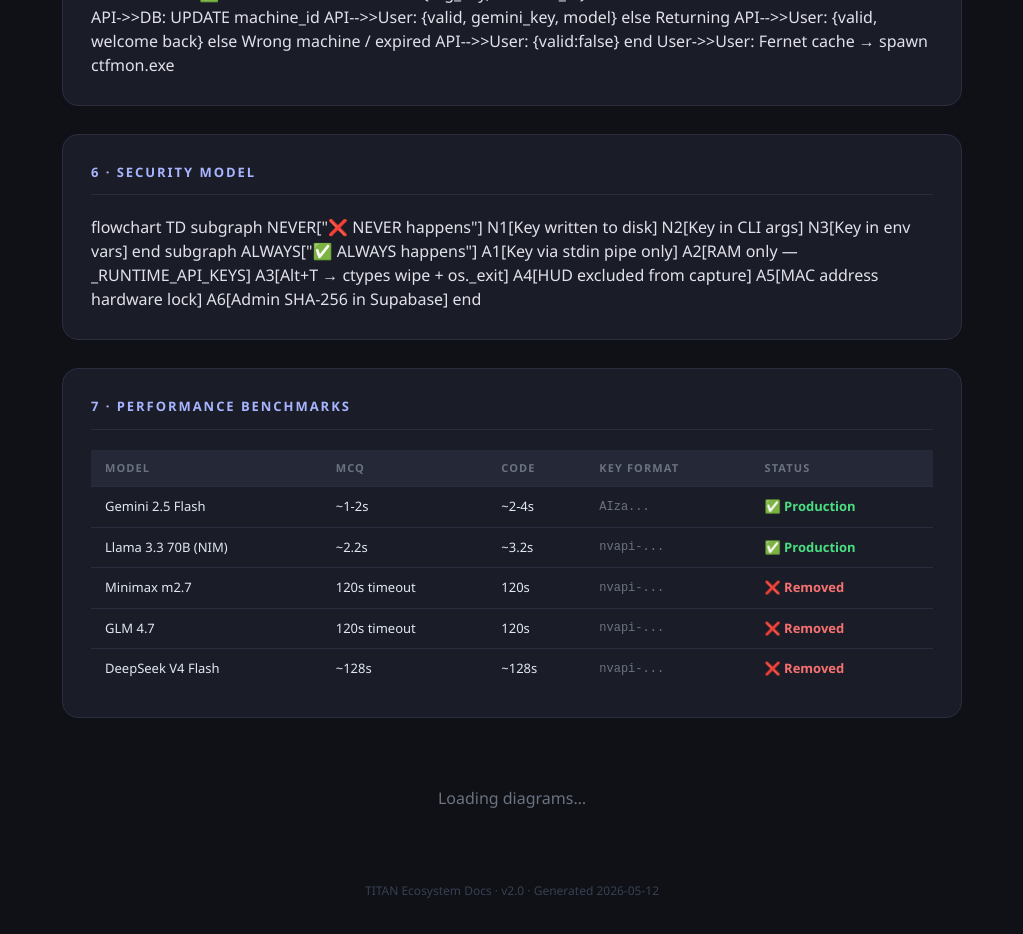
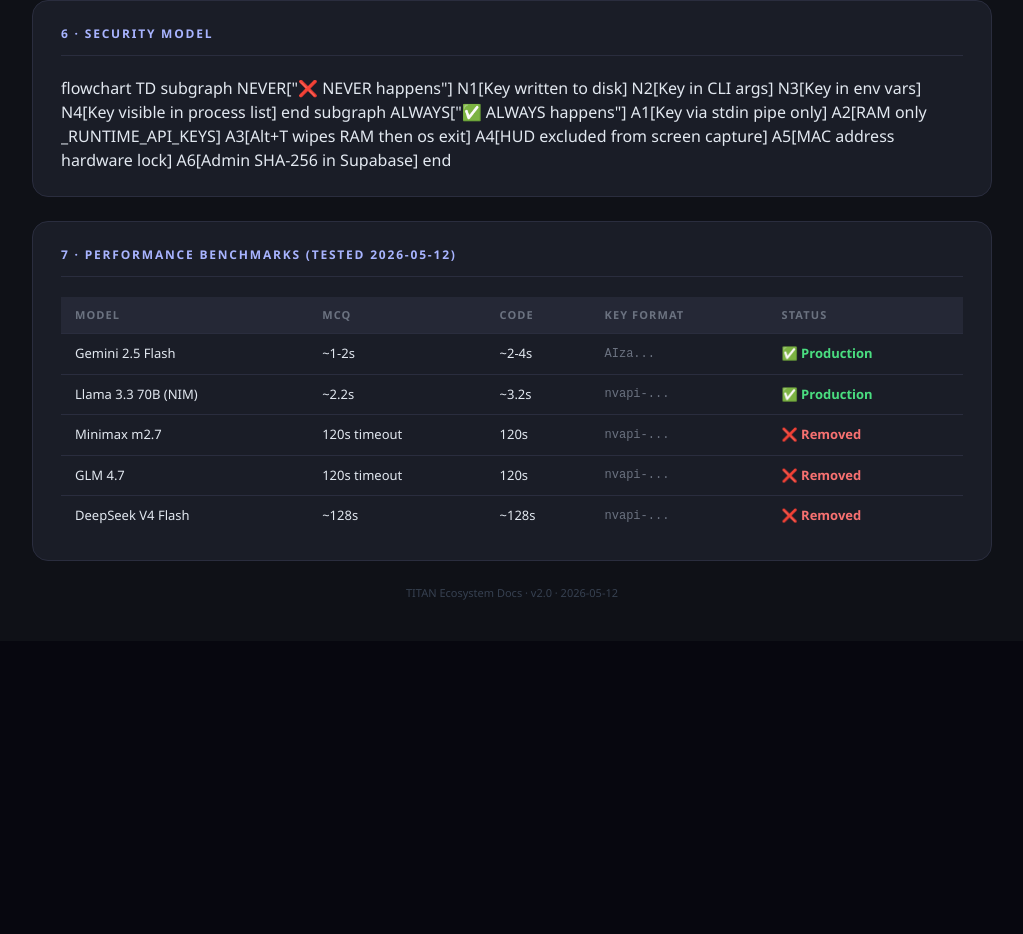
Before and after one commit to ritheshh-cmyk/lockcode, a Next.js app in the folder web/: page /docs in a window 1280 px wide. Shown: the part 1440-2374 px from the top of the page, without its empty margins (128-1151 px from the left). After the commit the page ends 2081 px from the top, so only its background shows below. Built offline with nearby package versions, Linux system fonts and the light colour scheme.

Commit message:
fix: mermaid renders as SVG + docs opens in same tab

```diff
--- a/web/app/admin/page.tsx
+++ b/web/app/admin/page.tsx
@@ -1,6 +1,7 @@
 "use client";
 
 import { useState, useEffect, useCallback } from "react";
+import { useRouter } from "next/navigation";
 import {
   verifyAdminPassword,
   fetchAllLicenses,
@@ -481,6 +482,7 @@
 
 // â”€â”€ Main Dashboard â”€â”€â”€â”€â”€â”€â”€â”€â”€â”€â”€â”€â”€â”€â”€â”€â”€â”€â”€â”€â”€â”€â”€â”€â”€â”€â”€â”€â”€â”€â”€â”€â”€â”€â”€â”€â”€â”€â”€â”€
 function Dashboard({ onLogout }: { onLogout: () => void }) {
+  const router = useRouter();
   const [licenses, setLicenses] = useState<License[]>([]);
   const [loading, setLoading] = useState(true);
   const [page, setPage] = useState<Page>("overview");
@@ -535,7 +537,7 @@
   ];
 
   function navigate(p:Page) {
-    if (p === "docs") { window.open("/docs", "_blank"); return; }
+    if (p === "docs") { router.push("/docs"); return; }
     setPage(p);
   }
 
--- a/web/app/docs/page.tsx
+++ b/web/app/docs/page.tsx
@@ -1,43 +1,11 @@
 "use client";
-import { useEffect, useRef, useState } from "react";
-
-export default function DocsPage() {
-  const containerRef = useRef<HTMLDivElement>(null);
-  const [loaded, setLoaded] = useState(false);
-
-  useEffect(() => {
-    const script = document.createElement("script");
-    script.src = "https://cdn.jsdelivr.net/npm/mermaid@10/dist/mermaid.min.js";
-    script.onload = () => {
-      (window as any).mermaid.initialize({
-        startOnLoad: false,
-        theme: "dark",
-        themeVariables: {
-          background: "#1a1d27",
-          primaryColor: "#252836",
-          primaryTextColor: "#e2e8f0",
-          primaryBorderColor: "#2a2d3e",
-          lineColor: "#a8b4ff",
-          secondaryColor: "#1e2130",
-          tertiaryColor: "#252836",
-          edgeLabelBackground: "#1a1d27",
-          clusterBkg: "#1e2130",
-          titleColor: "#a8b4ff",
-        },
-        flowchart: { curve: "basis" },
-        sequence: { actorMargin: 60 },
-      });
-      (window as any).mermaid.run({ nodes: containerRef.current?.querySelectorAll(".mermaid") });
-      setLoaded(true);
-    };
-    document.head.appendChild(script);
-  }, []);
+import { useEffect } from "react";
 
 const diagrams = [
   {
     title: "1 · Full Ecosystem Overview",
     code: `graph TB
-    subgraph CLOUD["☁️ Cloud"]
+    subgraph CLOUD["☁️ Cloud Layer"]
         SB[(Supabase DB)]
         VR[Vercel Next.js]
         GEMINI[Google Gemini API]
@@ -82,26 +50,26 @@
     title: "3 · All Hotkeys & Magic Sequences",
     code: `flowchart LR
     subgraph HOTKEYS["⌨️ Hotkeys"]
-        F5[F5 → Code capture]
-        ALT[Alt+Y → MCQ capture]
-        F6[F6 → Type next line]
-        F9[F9 → Paste ALL instantly]
-        F7[F7 → Ghost mode ON]
-        F8[F8 → Ghost mode OFF]
-        F2[F2 → Hide/Show HUD]
-        F3[F3 → Stealth cycle]
-        ALTT[Alt+T → Emergency exit]
+        F5[F5 Code capture]
+        ALT[Alt+Y MCQ capture]
+        F6[F6 Type next line]
+        F9[F9 Paste ALL instantly]
+        F7[F7 Ghost mode ON]
+        F8[F8 Ghost mode OFF]
+        F2[F2 Hide/Show HUD]
+        F3[F3 Stealth cycle]
+        ALTT[Alt+T Emergency exit]
     end
-    subgraph MAGIC["✨ Magic Sequences .."]
-        DC[..c → Code capture]
-        DM[..m → MCQ capture]
-        DG[..g → Ghost ON]
-        DS[..s → Ghost stop]
-        DH[..h → Toggle HUD]
-        DT[..t → Stealth]
-        DL[..l → Line by line]
-        DP[..p → Paste ALL]
-        DQ[..q → Quit]
+    subgraph MAGIC["✨ Magic Sequences"]
+        DC[..c Code capture]
+        DM[..m MCQ capture]
+        DG[..g Ghost ON]
+        DS[..s Ghost stop]
+        DH[..h Toggle HUD]
+        DT[..t Stealth]
+        DL[..l Line by line]
+        DP[..p Paste ALL]
+        DQ[..q Quit]
     end
     F9 -->|clipboard + Ctrl+V| PASTE[Ultra-fast paste\n2s countdown]
     DP -->|same as F9| PASTE`,
@@ -111,20 +79,20 @@
     code: `sequenceDiagram
     actor User
     participant HUD
-    participant Clipboard as Win32 Clipboard
-    participant Target as Target IDE/Editor
+    participant CB as Win32 Clipboard
+    participant IDE as Target IDE
 
-    User->>HUD: Press F9 (or ..p)
+    User->>HUD: Press F9 or type ..p
     HUD->>HUD: Extract code from output
     alt No code ready
-        HUD-->>User: Show "Press F5 first"
+        HUD-->>User: Press F5 first
     else Code ready
-        HUD-->>User: "Pasting in 2s — click target"
-        HUD-->>User: "Pasting in 1s — click target"
-        HUD->>Clipboard: OpenClipboard + SetClipboardText
-        HUD->>Target: Simulate Ctrl+V
-        Target-->>User: ✅ Full code pasted instantly
-        HUD-->>User: "Pasted N chars ✓"
+        HUD-->>User: Pasting in 2s — click target
+        HUD-->>User: Pasting in 1s — click target
+        HUD->>CB: SetClipboardText full code
+        HUD->>IDE: Simulate Ctrl+V
+        IDE-->>User: Full code pasted instantly
+        HUD-->>User: Pasted N chars done
     end`,
   },
   {
@@ -137,20 +105,20 @@
     participant DB as Supabase
 
     Admin->>Panel: Create license
-    Panel->>DB: INSERT {reg_key, gemini_key, model}
-    DB-->>Admin: ✅ Created
+    Panel->>DB: INSERT reg_key + gemini_key + model
+    DB-->>Admin: Created OK
 
-    User->>API: POST {reg_key, machine_id}
+    User->>API: POST reg_key + machine_id
     API->>DB: SELECT license
     alt First activation
         API->>DB: UPDATE machine_id
-        API-->>User: {valid, gemini_key, model}
-    else Returning
-        API-->>User: {valid, welcome back}
-    else Wrong machine / expired
-        API-->>User: {valid:false}
+        API-->>User: valid + gemini_key + model
+    else Returning user
+        API-->>User: valid welcome back
+    else Wrong machine or expired
+        API-->>User: valid false
     end
-    User->>User: Fernet cache → spawn ctfmon.exe`,
+    User->>User: Fernet cache then spawn ctfmon.exe`,
   },
   {
     title: "6 · Security Model",
@@ -159,72 +127,114 @@
         N1[Key written to disk]
         N2[Key in CLI args]
         N3[Key in env vars]
+        N4[Key visible in process list]
     end
     subgraph ALWAYS["✅ ALWAYS happens"]
         A1[Key via stdin pipe only]
-        A2[RAM only — _RUNTIME_API_KEYS]
-        A3[Alt+T → ctypes wipe + os._exit]
-        A4[HUD excluded from capture]
+        A2[RAM only _RUNTIME_API_KEYS]
+        A3[Alt+T wipes RAM then os exit]
+        A4[HUD excluded from screen capture]
         A5[MAC address hardware lock]
         A6[Admin SHA-256 in Supabase]
     end`,
   },
 ];
 
-  return (
-    <div style={{ background: "#0f1117", minHeight: "100vh", padding: "40px 24px", fontFamily: "'Segoe UI', system-ui, sans-serif" }}>
-      <div style={{ maxWidth: 900, margin: "0 auto" }}>
-        <div style={{ textAlign: "center", marginBottom: 48 }}>
-          <div style={{
-            display: "inline-flex", alignItems: "center", gap: 12,
-            background: "rgba(168,180,255,0.08)", border: "1px solid rgba(168,180,255,0.2)",
-            borderRadius: 12, padding: "8px 20px", marginBottom: 20
-          }}>
-            <span style={{ fontSize: 20 }}>⚡</span>
-            <span style={{ color: "#a8b4ff", fontSize: 12, fontWeight: 700, letterSpacing: "0.2em", textTransform: "uppercase" }}>TITAN v2.0</span>
-          </div>
-          <h1 style={{ color: "#e2e8f0", fontSize: 32, fontWeight: 800, marginBottom: 8 }}>Ecosystem Visual Workflow</h1>
-          <p style={{ color: "#6b7280", fontSize: 14 }}>Multi-Model AI · Hardware-Locked Licensing · Full Flow Diagrams</p>
-        </div>
-
-        {diagrams.map((d, i) => (
-          <div key={i} style={{
-            background: "#1a1d27", border: "1px solid #2a2d3e",
-            borderRadius: 16, padding: "28px", marginBottom: 28
-          }}>
-            <h2 style={{ color: "#a8b4ff", fontSize: 13, fontWeight: 700, textTransform: "uppercase", letterSpacing: "0.15em", marginBottom: 20, paddingBottom: 12, borderBottom: "1px solid #2a2d3e" }}>
-              {d.title}
-            </h2>
-            <div className="mermaid" style={{ display: "flex", justifyContent: "center", minHeight: 80 }}>
-              {d.code}
-            </div>
-          </div>
-        ))}
-
-        <div style={{ background: "#1a1d27", border: "1px solid #2a2d3e", borderRadius: 16, padding: 28, marginBottom: 28 }}>
-          <h2 style={{ color: "#a8b4ff", fontSize: 13, fontWeight: 700, textTransform: "uppercase", letterSpacing: "0.15em", marginBottom: 20, paddingBottom: 12, borderBottom: "1px solid #2a2d3e" }}>
-            7 · Performance Benchmarks
-          </h2>
-          <table style={{ width: "100%", borderCollapse: "collapse", fontSize: 13 }}>
-            <thead>
-              <tr style={{ background: "#252836" }}>
-                {["Model", "MCQ", "Code", "Key Format", "Status"].map(h => (
-                  <th key={h} style={{ padding: "10px 14px", color: "#6b7280", fontSize: 11, textTransform: "uppercase", letterSpacing: "0.1em", textAlign: "left" }}>{h}</th>
-                ))}
-              </tr>
-            </thead>
-            <tbody>
-              {[
+const benchmarks = [
   ["Gemini 2.5 Flash", "~1-2s", "~2-4s", "AIza...", "✅ Production", "#4ade80"],
   ["Llama 3.3 70B (NIM)", "~2.2s", "~3.2s", "nvapi-...", "✅ Production", "#4ade80"],
   ["Minimax m2.7", "120s timeout", "120s", "nvapi-...", "❌ Removed", "#f87171"],
   ["GLM 4.7", "120s timeout", "120s", "nvapi-...", "❌ Removed", "#f87171"],
   ["DeepSeek V4 Flash", "~128s", "~128s", "nvapi-...", "❌ Removed", "#f87171"],
-              ].map(([model, mcq, code, key, status, color], ri) => (
+];
+
+export default function DocsPage() {
+  useEffect(() => {
+    const load = () => {
+      (window as any).mermaid.initialize({
+        startOnLoad: false,
+        theme: "dark",
+        themeVariables: {
+          background: "#1a1d27",
+          primaryColor: "#252836",
+          primaryTextColor: "#e2e8f0",
+          primaryBorderColor: "#3a3d4e",
+          lineColor: "#a8b4ff",
+          secondaryColor: "#1e2130",
+          tertiaryColor: "#252836",
+          edgeLabelBackground: "#1a1d27",
+          clusterBkg: "#1e2130",
+          titleColor: "#a8b4ff",
+          nodeBorder: "#3a3d4e",
+          mainBkg: "#252836",
+        },
+        flowchart: { curve: "basis", useMaxWidth: true },
+        sequence: { actorMargin: 50, useMaxWidth: true },
+      });
+      // Small delay ensures all DOM nodes are painted
+      setTimeout(() => {
+        (window as any).mermaid.run();
+      }, 100);
+    };
+
+    if ((window as any).mermaid) {
+      load();
+    } else {
+      const script = document.createElement("script");
+      script.src = "https://cdn.jsdelivr.net/npm/mermaid@10/dist/mermaid.min.js";
+      script.onload = load;
+      document.head.appendChild(script);
+    }
+  }, []);
+
+  return (
+    <div style={{ background: "#0f1117", minHeight: "100vh", padding: "40px 20px", fontFamily: "'Segoe UI',system-ui,sans-serif", color: "#e2e8f0" }}>
+      <div style={{ maxWidth: 960, margin: "0 auto" }}>
+
+        {/* Header */}
+        <div style={{ textAlign: "center", marginBottom: 48 }}>
+          <div style={{ display: "inline-flex", alignItems: "center", gap: 10, background: "rgba(168,180,255,0.08)", border: "1px solid rgba(168,180,255,0.2)", borderRadius: 999, padding: "6px 18px", marginBottom: 16 }}>
+            <span>⚡</span>
+            <span style={{ color: "#a8b4ff", fontSize: 11, fontWeight: 700, letterSpacing: "0.2em", textTransform: "uppercase" }}>TITAN v2.0 · Multi-Model AI</span>
+          </div>
+          <h1 style={{ fontSize: 30, fontWeight: 800, margin: "0 0 8px", color: "#e2e8f0" }}>Ecosystem Visual Workflow</h1>
+          <p style={{ color: "#6b7280", fontSize: 13, margin: 0 }}>Hardware-Locked Licensing · Full Flow Diagrams · All Hotkeys</p>
+        </div>
+
+        {/* Diagrams */}
+        {diagrams.map((d, i) => (
+          <div key={i} style={{ background: "#1a1d27", border: "1px solid #2a2d3e", borderRadius: 16, padding: "24px 28px", marginBottom: 24 }}>
+            <h2 style={{ color: "#a8b4ff", fontSize: 12, fontWeight: 700, textTransform: "uppercase", letterSpacing: "0.15em", margin: "0 0 20px", paddingBottom: 12, borderBottom: "1px solid #2a2d3e" }}>
+              {d.title}
+            </h2>
+            <div
+              className="mermaid"
+              style={{ display: "flex", justifyContent: "center", overflowX: "auto" }}
+              dangerouslySetInnerHTML={{ __html: d.code }}
+            />
+          </div>
+        ))}
+
+        {/* Benchmarks table */}
+        <div style={{ background: "#1a1d27", border: "1px solid #2a2d3e", borderRadius: 16, padding: "24px 28px", marginBottom: 24 }}>
+          <h2 style={{ color: "#a8b4ff", fontSize: 12, fontWeight: 700, textTransform: "uppercase", letterSpacing: "0.15em", margin: "0 0 20px", paddingBottom: 12, borderBottom: "1px solid #2a2d3e" }}>
+            7 · Performance Benchmarks (Tested 2026-05-12)
+          </h2>
+          <div style={{ overflowX: "auto" }}>
+            <table style={{ width: "100%", borderCollapse: "collapse", fontSize: 13 }}>
+              <thead>
+                <tr style={{ background: "#252836" }}>
+                  {["Model", "MCQ", "Code", "Key Format", "Status"].map(h => (
+                    <th key={h} style={{ padding: "10px 14px", color: "#6b7280", fontSize: 11, textTransform: "uppercase", letterSpacing: "0.1em", textAlign: "left", fontWeight: 600 }}>{h}</th>
+                  ))}
+                </tr>
+              </thead>
+              <tbody>
+                {benchmarks.map(([model, mcq, code, key, status, color], ri) => (
                   <tr key={ri} style={{ borderTop: "1px solid #2a2d3e" }}>
-                  <td style={{ padding: "10px 14px", color: "#e2e8f0" }}>{model}</td>
-                  <td style={{ padding: "10px 14px", color: "#e2e8f0" }}>{mcq}</td>
-                  <td style={{ padding: "10px 14px", color: "#e2e8f0" }}>{code}</td>
+                    <td style={{ padding: "10px 14px", fontWeight: 500 }}>{model}</td>
+                    <td style={{ padding: "10px 14px" }}>{mcq}</td>
+                    <td style={{ padding: "10px 14px" }}>{code}</td>
                     <td style={{ padding: "10px 14px", color: "#6b7280", fontFamily: "monospace", fontSize: 12 }}>{key}</td>
                     <td style={{ padding: "10px 14px", color: color as string, fontWeight: 600 }}>{status}</td>
                   </tr>
@@ -232,15 +242,10 @@
               </tbody>
             </table>
           </div>
+        </div>
 
-        {!loaded && (
-          <div style={{ textAlign: "center", color: "#6b7280", padding: 40 }}>
-            Loading diagrams…
-          </div>
-        )}
-
-        <p style={{ textAlign: "center", color: "#374151", fontSize: 12, marginTop: 32 }}>
-          TITAN Ecosystem Docs · v2.0 · Generated 2026-05-12
+        <p style={{ textAlign: "center", color: "#374151", fontSize: 11, marginTop: 24 }}>
+          TITAN Ecosystem Docs · v2.0 · 2026-05-12
         </p>
       </div>
     </div>
```
Lines whose indentation alone changed are shown as unchanged.
